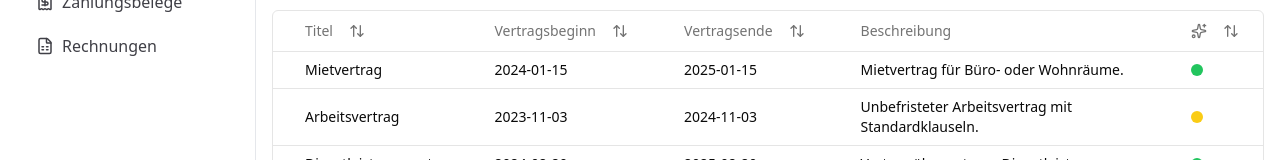
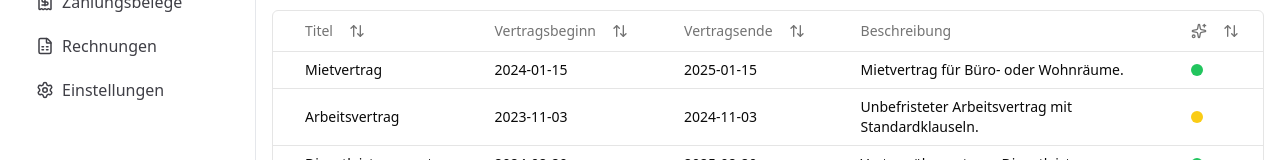
Before and after one commit to nfdevapp/dochubai, a React (Vite) app in the folder frontend/: page / in a window 1280 px wide. Shown: the part 138-298 px from the top of the page. Built offline with nearby package versions, Linux system fonts and the light colour scheme.

Commit message:
ad options to dashboard, sidebar

```diff
--- a/frontend/src/components/Dashboard.tsx
+++ b/frontend/src/components/Dashboard.tsx
@@ -25,6 +25,10 @@ export default function Dashboard() {
                     {title === "Rechnungen" && (
                         <div>Rechnungen werden hier angezeigt…</div>
                     )}
+
+                    {title === "Einstellungen" && (
+                        <div>Einstellungen werden hier angezeigt…</div>
+                    )}
                 </main>
             </div>
         </div>
--- a/frontend/src/components/DochubDashBoardTest.tsx
+++ b/frontend/src/components/DochubDashBoardTest.tsx
@@ -52,6 +52,13 @@ function Sidebar() {
                 >
                     <FileSpreadsheet size={18} />
                     Rechnungen
+                </a>
+                <a
+                    className="flex items-center gap-2 px-3 py-2 rounded-md hover:bg-sidebar-accent hover:text-sidebar-accent-foreground"
+                    href="#einstellungen"
+                >
+                    <FileSpreadsheet size={18} />
+                    Einstellungen
                 </a>
             </nav>
 
--- a/frontend/src/components/Sidebar.tsx
+++ b/frontend/src/components/Sidebar.tsx
@@ -1,6 +1,6 @@
 "use client";
 
-import { FileText, Receipt, FileSpreadsheet, Sparkles } from "lucide-react";
+import { FileText, Receipt, FileSpreadsheet, Sparkles, Settings } from "lucide-react";
 import type {JSX} from "react";
 
 interface SidebarProps {
@@ -40,6 +40,14 @@ export default function Sidebar({ onSelect }: SidebarProps): JSX.Element {
                     <FileSpreadsheet size={18} className="ml-2"/>
                     Rechnungen
                 </button>
+
+                <button
+                    onClick={() => onSelect("Einstellungen")}
+                    className="flex items-center gap-2 px-3 py-2 rounded-md hover:bg-sidebar-accent hover:text-sidebar-accent-foreground text-left font-medium"
+                >
+                    <Settings size={18} className="ml-2"/>
+                    Einstellungen
+                </button>
             </nav>
 
             <div className="mt-auto text-sm text-muted-foreground flex items-center gap-2">
```
